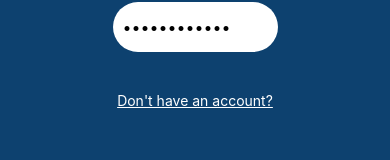
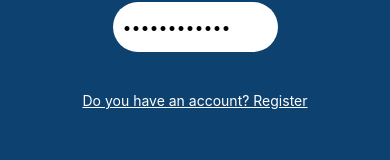
Before and after one commit to elizabethcode/WhatsThat-Mobile-Application-Project, a React Native app: screen /Login in a window 390 px wide. Shown: the part 465-625 px from the top of the page. Built offline with nearby package versions, Linux system fonts and the light colour scheme.

Commit message:
change14

```diff
--- a/Pages/AuthStack/Login.js
+++ b/Pages/AuthStack/Login.js
@@ -421,7 +421,7 @@ export default class Login extends Component {
         </View>
 
         <TouchableOpacity onPress={() => navigation.navigate("Signup")}>
-          <Text style={styles.createAccountButton}>Don't have an account?</Text>
+          <Text style={styles.createAccountButton}>Do you have an account? Register</Text>
         </TouchableOpacity>
 
         <TouchableOpacity style={styles.loginButton} onPress={this.onSubmitLogin}>
```
